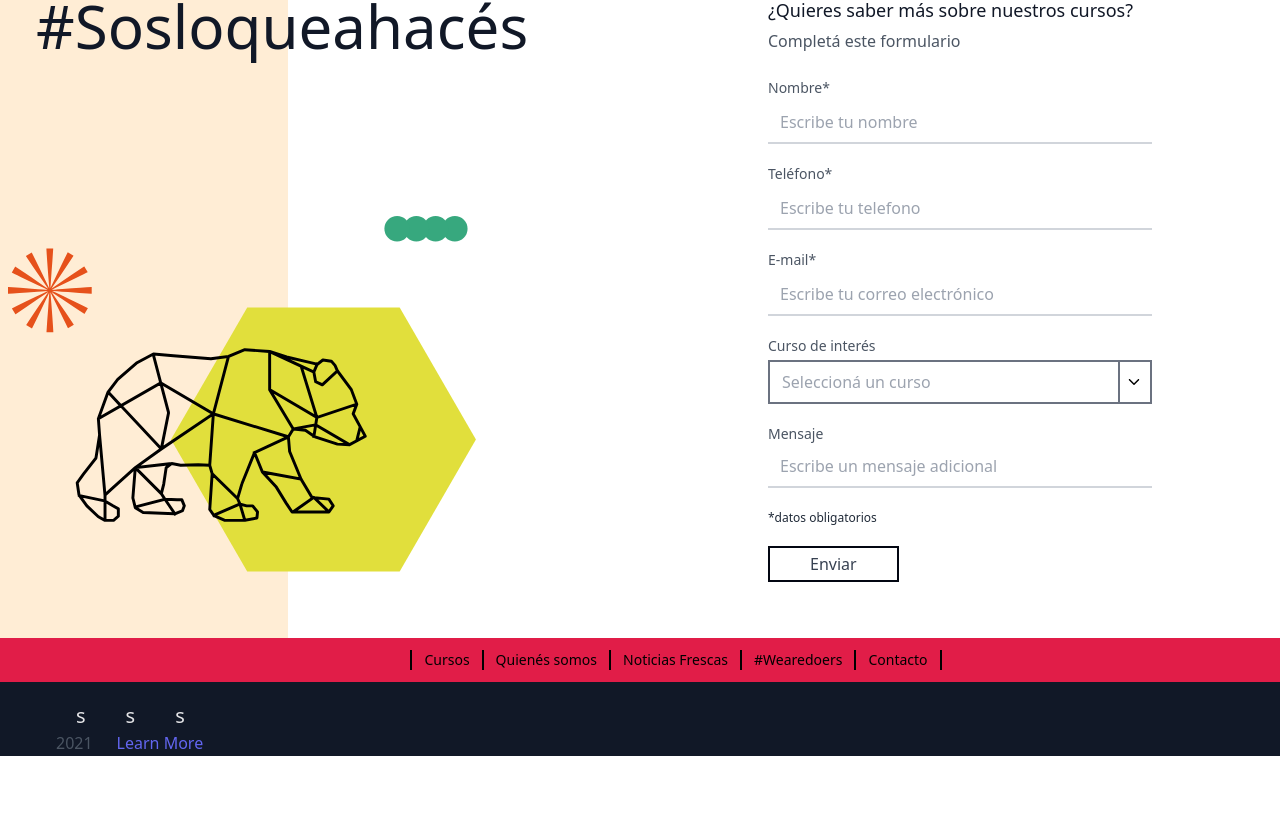
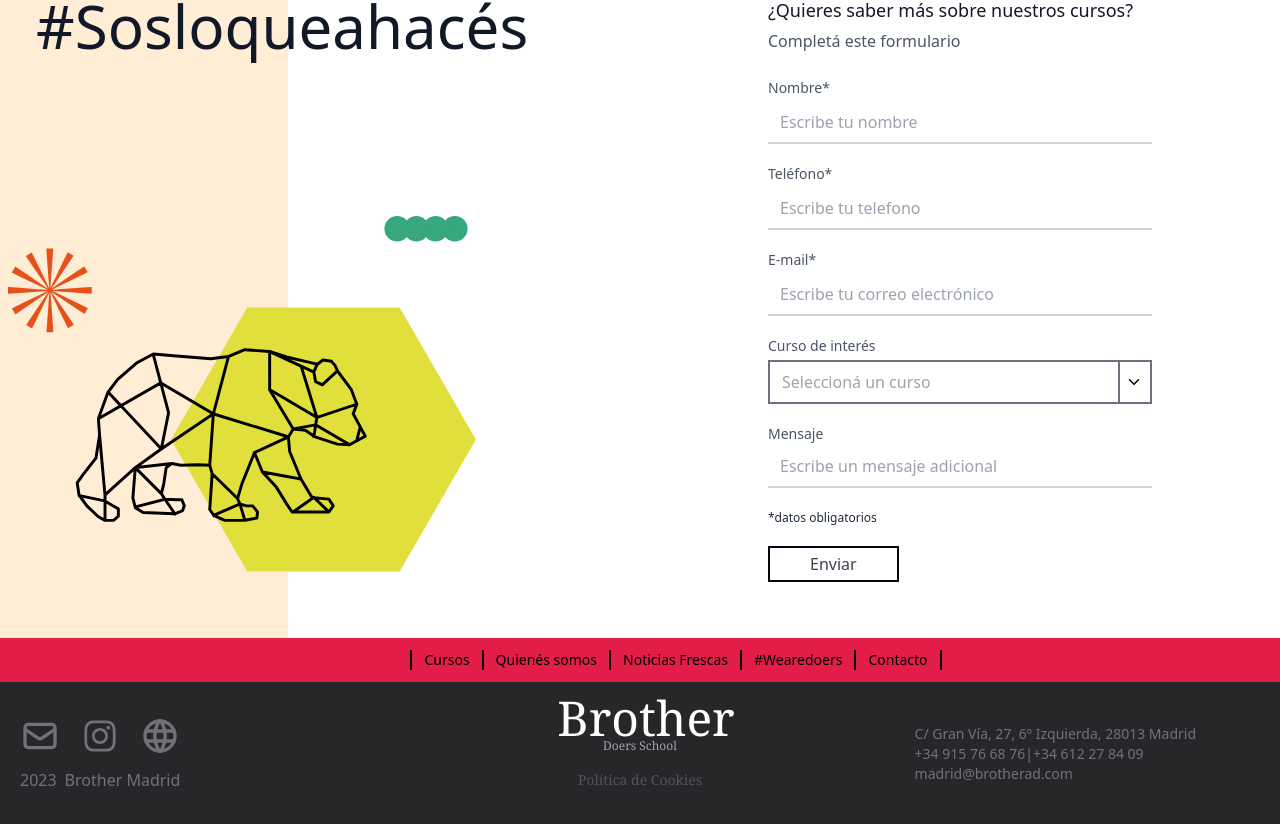
Before and after one commit to AlexBecci/Challenge-FrontEnd, a React (Create React App) app: page / in a window 1280 px wide. Shown: the part 2751-3575 px from the top of the page. Before the commit the page ends 3507 px from the top, so only its background shows below. Built offline with nearby package versions, Linux system fonts and the light colour scheme.

Commit message:
Footer finished

```diff
--- a/src/components/Footer.jsx
+++ b/src/components/Footer.jsx
@@ -1,34 +1,18 @@
 import React from "react";
+import EmojiFooter from "./Footer/EmojiFooter";
+import TextFooter from "./Footer/TextFooter";
+import TitleFooter from "./Footer/TitleFooter";
 import UpFooter from "./Footer/UpFooter";
-
 
 function Footer() {
   return (
     <div>
       <UpFooter />
-      <footer className="text-gray-600 bg-gray-900 body-font">
-        <div className="container px-5 py-0 mx-auto">
-          <div className="flex flex-wrap sm:m-0 -mx-4 -mb-10 -mt-4">
-            <div className="px-4 md:w-1/3 sm:mb-0 mb-6 flex-row sm:mx-5">
-              <div className="flex flex-wrap">
-                <h2 className="text-xl font-medium title-font text-zinc-200 mt-5 mx-5">
-                  s
-                </h2>
-                <h2 className="text-xl font-medium title-font text-zinc-200 mt-5 mx-5">
-                  s
-                </h2>
-                <h2 className="text-xl font-medium title-font text-zinc-200 mt-5 mx-5">
-                  s
-                </h2>
-              </div>
-              <div className="flex flex-row text-center">
-                <p className="text-base leading-relaxed mt-0">2021</p>
-                <a className="text-indigo-500 inline-flex items-center mt-0 mx-6">
-                  Learn More
-                </a>
-              </div>
-            </div>
-          </div>
+      <footer className="text-zinc-500 body-font bg-zinc-800 ">
+        <div className="container mx-auto flex flex-wrap p-5 flex-col md:flex-row items-center">
+          <EmojiFooter />
+          <TitleFooter />
+          <TextFooter />
         </div>
       </footer>
     </div>
--- /dev/null
+++ b/src/components/Footer/EmojiFooter.jsx
@@ -0,0 +1,27 @@
+import React from "react";
+import { HiOutlineMail } from "react-icons/hi";
+import { AiOutlineInstagram } from "react-icons/ai";
+import { TbWorld } from "react-icons/tb";
+function EmojiFooter() {
+  return (
+    <div className="flex lg:w-2/5 flex-col items-center text-base font-normal">
+            <div className="flex flex-wrap  md:mr-auto">
+              <a href="#s" className="mr-5 ">
+                <HiOutlineMail size={40} />
+              </a>
+              <a href="#s" className="mr-5 ">
+                <AiOutlineInstagram size={40} />
+              </a>
+              <a href="#s" className="mr-5 ">
+                <TbWorld size={40} />
+              </a>
+            </div>
+            <div className="flex flex-wrap  md:mr-auto pt-3">
+                <h1>2023</h1>
+                <p className="mx-2">Brother Madrid</p>
+            </div>
+          </div>
+  );
+}
+
+export default EmojiFooter;
--- /dev/null
+++ b/src/components/Footer/TextFooter.jsx
@@ -0,0 +1,29 @@
+import React from "react";
+
+function TextFooter() {
+  return (
+    <div className="lg:w-2/5 inline-flex lg:justify-end ml-5 lg:ml-0">
+      <div>
+        <p className="px-16 text-sm font-normal">
+          <span className="hover:text-yellow-200 cursor-pointer duration-300">
+            C/ Gran Vía, 27, 6º Izquierda, 28013 Madrid
+          </span>
+          <br />
+          <span className="hover:text-yellow-200 cursor-pointer duration-300">
+            +34 915 76 68 76
+          </span>
+          |
+          <span className="hover:text-yellow-200 cursor-pointer duration-300">
+            +34 612 27 84 09
+          </span>
+          <br />
+          <span className="hover:text-yellow-200 cursor-pointer duration-300">
+            madrid@brotherad.com
+          </span>
+        </p>
+      </div>
+    </div>
+  );
+}
+
+export default TextFooter;
--- /dev/null
+++ b/src/components/Footer/TitleFooter.jsx
@@ -0,0 +1,18 @@
+import React from "react";
+
+function TitleFooter() {
+  return (
+    <div className="order-first lg:order-none lg:w-1/5 title-font font-serif  items-center text-gray-900 lg:items-center lg:justify-center mb-4 md:mb-0 md:-mt-2 flex flex-col">
+      <h1 className="text-xl sm:text-5xl ml-3 text-white">Brother</h1>
+      <p className=" text-xs px-1 pb-0 -mt-1 text-zinc-400">Doers School</p>
+      <a
+        href="#Cookies"
+        className="py-4 text-sm hover:text-yellow-200 duration-500 text-zinc-600"
+      >
+        Política de Cookies
+      </a>
+    </div>
+  );
+}
+
+export default TitleFooter;
```
